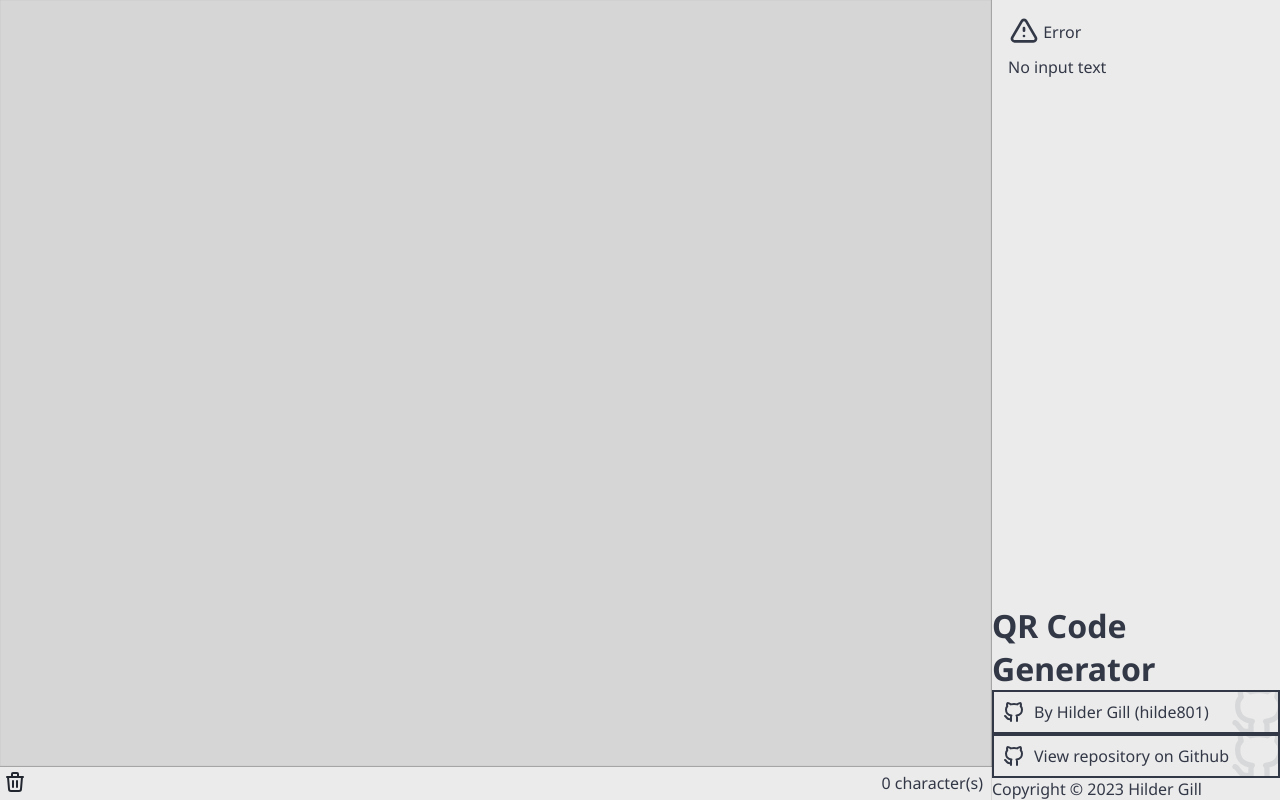
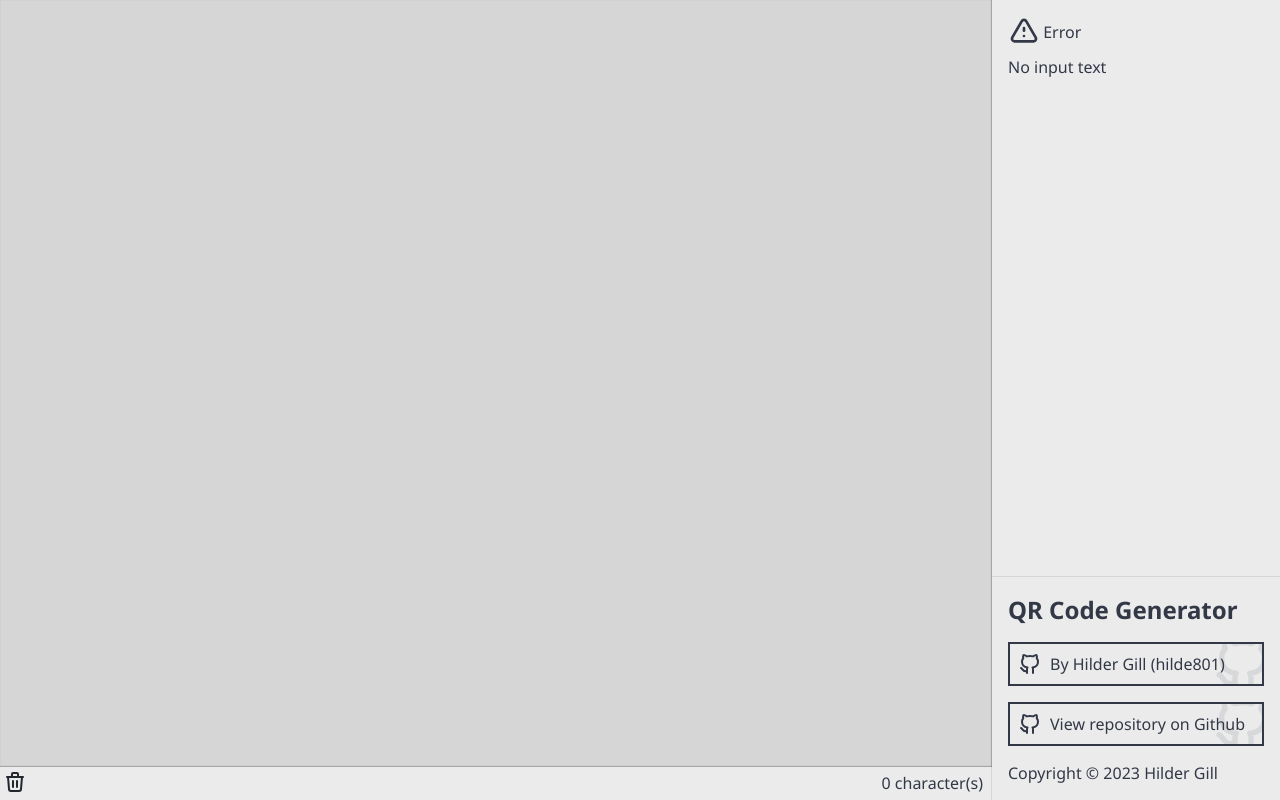
Before and after one commit to hilde801/qr-code-generator, a React (Vite) app: page / in a window 1280 px wide. Built offline with nearby package versions, Linux system fonts and the light colour scheme.

Commit message:
Added the style for AppDetails

```diff
--- a/src/components/appdetails/index.tsx
+++ b/src/components/appdetails/index.tsx
@@ -2,11 +2,12 @@ import { FC } from "react";
 import WatermarkLink from "../watermarklink";
 import Package from "../../../package.json";
 import IconGithub from "../../icons/icongithub";
+import Style from "./style.module.css";
 
 const AppDetails: FC = () => {
 	return (
-		<footer>
-			<h1>{Package.displayName}</h1>
+		<footer className={Style.appDetails}>
+			<h1 className={Style.appTitle}>{Package.displayName}</h1>
 
 			<WatermarkLink href={Package.author.url} text={"By Hilder Gill (hilde801)"} icon={IconGithub} />
 			<WatermarkLink href={Package.repository} text={"View repository on Github"} icon={IconGithub} />
--- /dev/null
+++ b/src/components/appdetails/style.module.css
@@ -0,0 +1,11 @@
+.appDetails {
+	border-top: 1px solid var(--color-background-2);
+	display: flex;
+	flex-direction: column;
+	gap: 1rem;
+	padding: 1rem;
+}
+
+.appTitle {
+	font-size: 1.5rem;
+}
```
